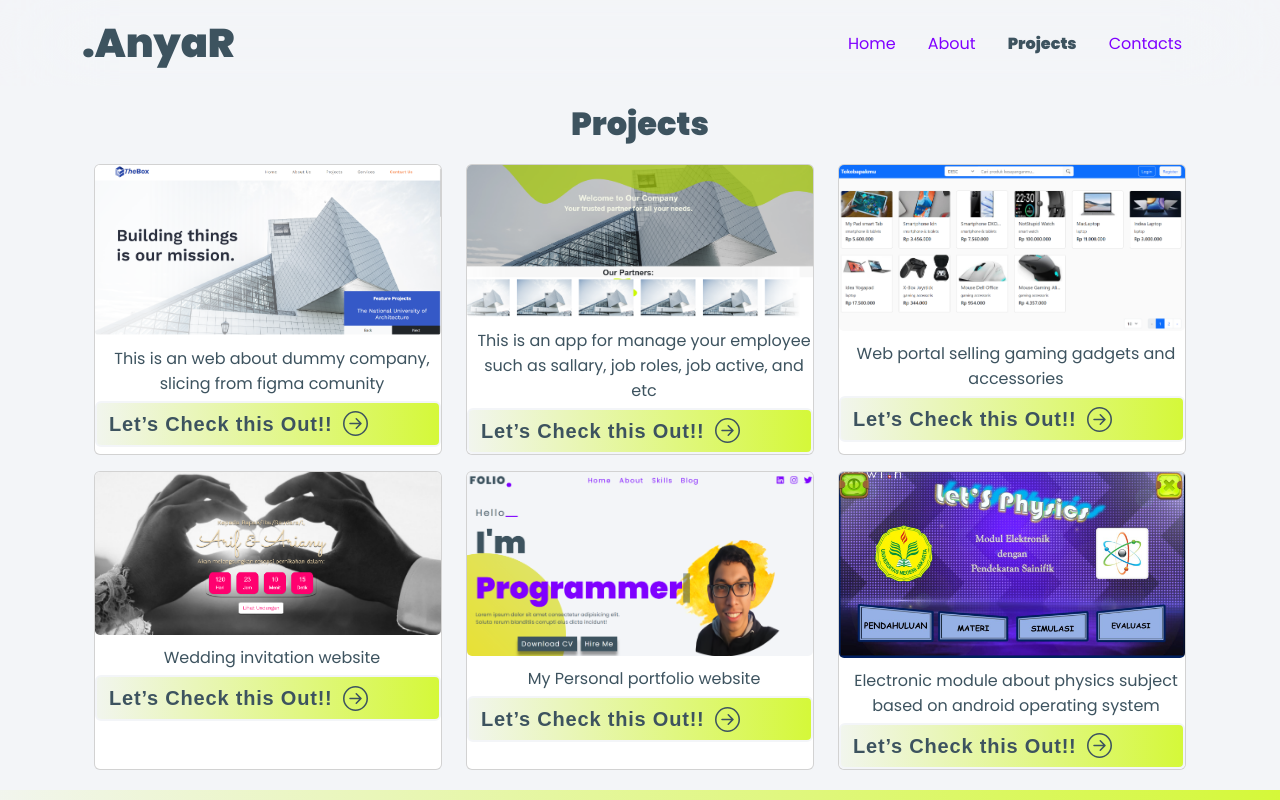
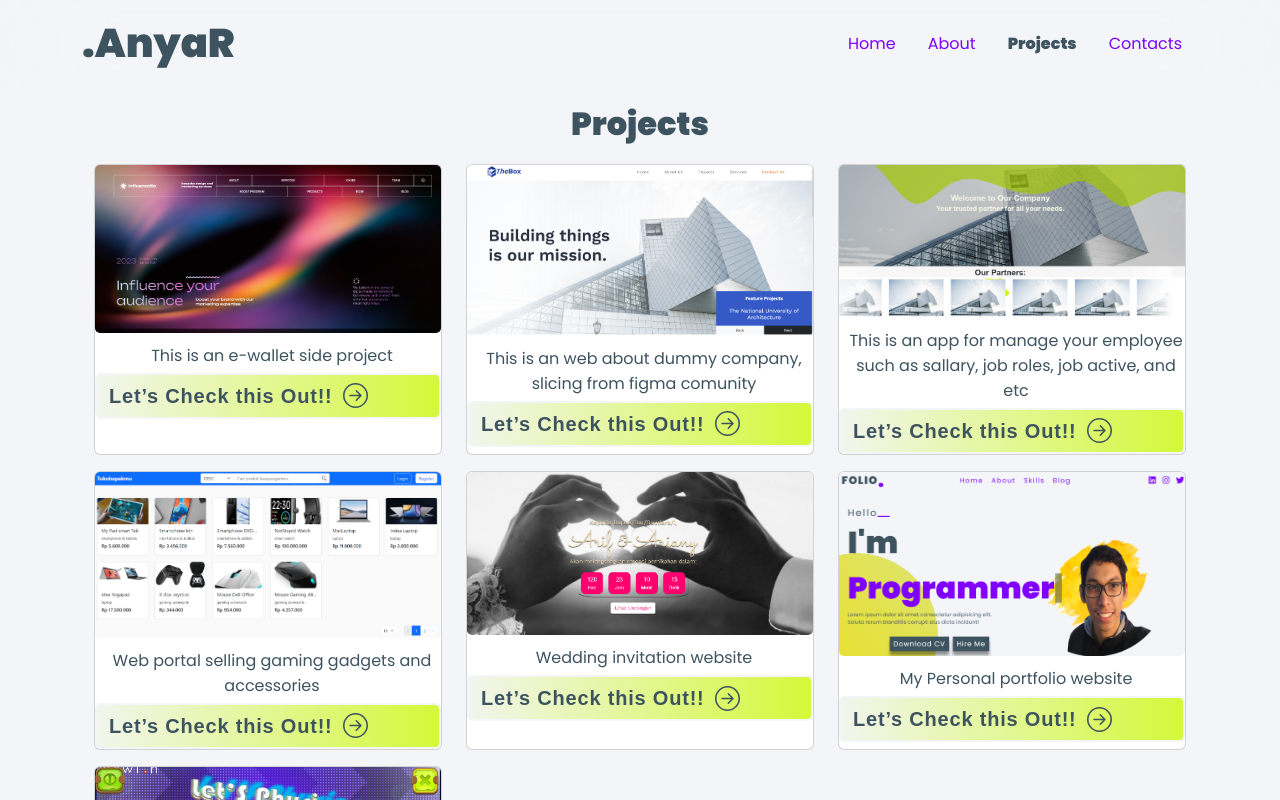
Before and after one commit to kalmipa21/My-Portfolio, a React (Create React App) app: page /projects in a window 1280 px wide. Shown: the top 800 px of the page. Built offline with nearby package versions, Linux system fonts and the light colour scheme.

Commit message:
add new landing page project

```diff
--- a/src/pages/Projects.jsx
+++ b/src/pages/Projects.jsx
@@ -6,9 +6,17 @@ import appandrois from "../assets/images/Projects/apps android.jpg";
 import portfolio from "../assets/images/Projects/portfolio.png";
 import employee_manager from "../assets/images/Projects/employee_manager.png";
 import companyweb1 from "../assets/images/Projects/company1.png";
+import companyweb2 from "../assets/images/Projects/landing_page2.png";
 
 import { Container, Row, Tab } from "react-bootstrap";
 const projects = [
+  {
+    title: "E-Wallet",
+    description: "CSS, React JS, and Bootstrap ",
+    detail: "This is an e-wallet side project",
+    imgUrl: companyweb2,
+    demo: "https://kalmipa21-github-io.vercel.app/",
+  },
   {
     title: "Company Website",
     description: "CSS, React JS, and Bootstrap ",
```
Also changed, not shown: src/assets/images/Projects/landing_page2.png (added).
